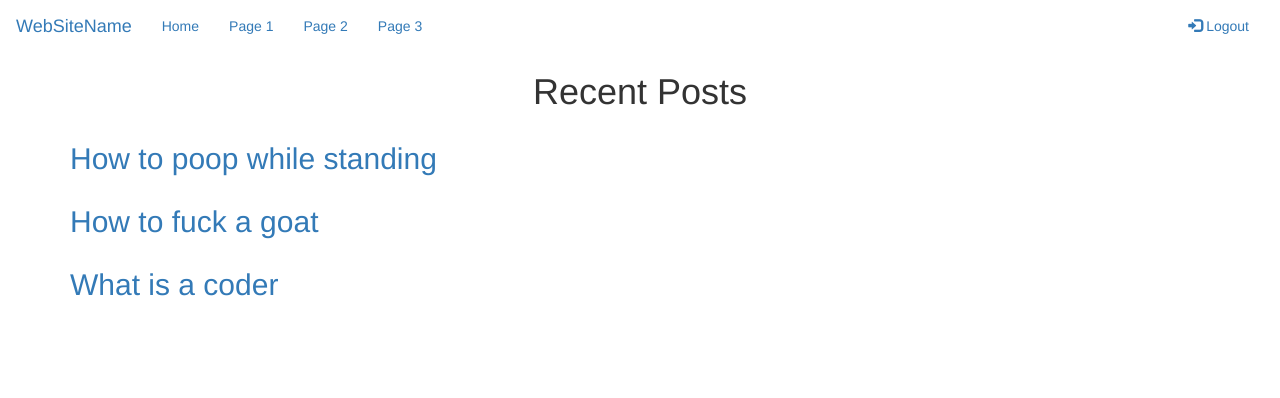
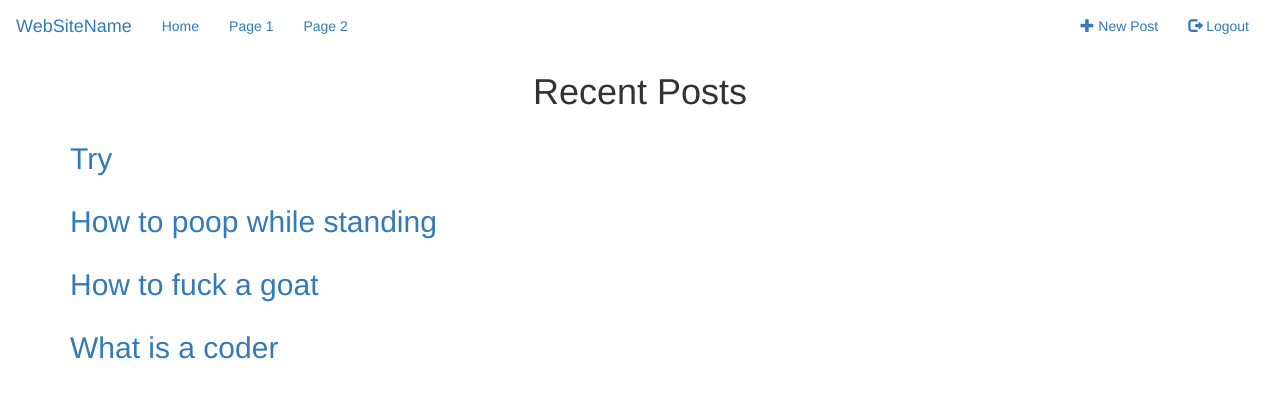
Before and after one commit to static-code-generators/kharghost, a Django app: page / in a window 1280 px wide. Shown: the top 398 px of the page. Run offline with Django 3.2, Linux system fonts and the light colour scheme; the first user in the database is signed in; data comes from the database, SQL or seed files in the repository; some libraries are stand-ins or nearby versions.

Commit message:
Added New Post Link

```diff
--- a/blog/templates/blog/base.html
+++ b/blog/templates/blog/base.html
@@ -30,11 +30,11 @@
 					<li class="active"><a href="#">Home</a></li>
 					<li><a href="#">Page 1</a></li>
 					<li><a href="#">Page 2</a></li>
-					<li><a href="#">Page 3</a></li>
 				</ul>
 				<ul class="nav navbar-nav navbar-right">
 					{% if user.is_authenticated %}
-					<li><a href="/logout"><span class="glyphicon glyphicon-log-in"></span> Logout</a></li>
+					<li><a href="/new"><span class="glyphicon glyphicon-plus"></span> New Post</a></li>
+					<li><a href="/logout"><span class="glyphicon glyphicon-log-out"></span> Logout</a></li>
 					{% else %}
 					<li><a href="/login"><span class="glyphicon glyphicon-log-in"></span> Login</a></li>
 					{% endif %}
```
Also changed, not shown: db.sqlite3.
